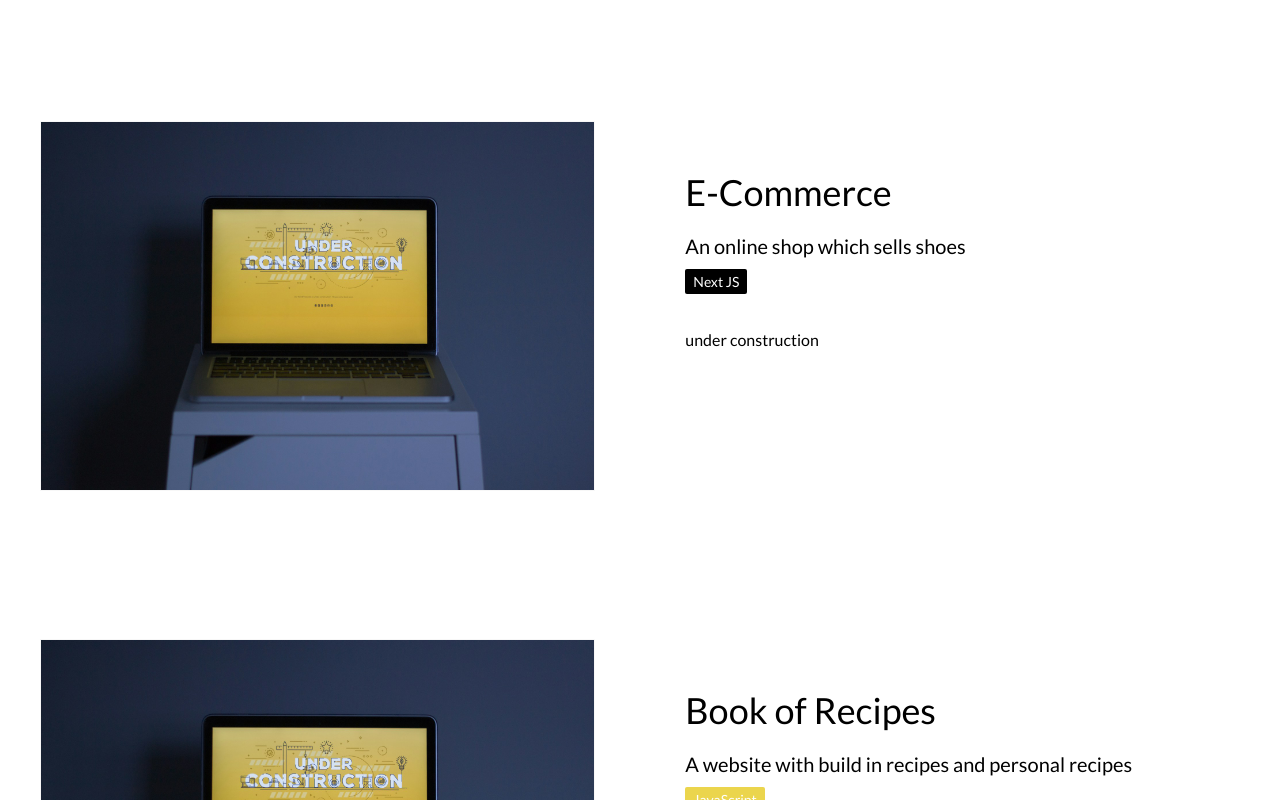
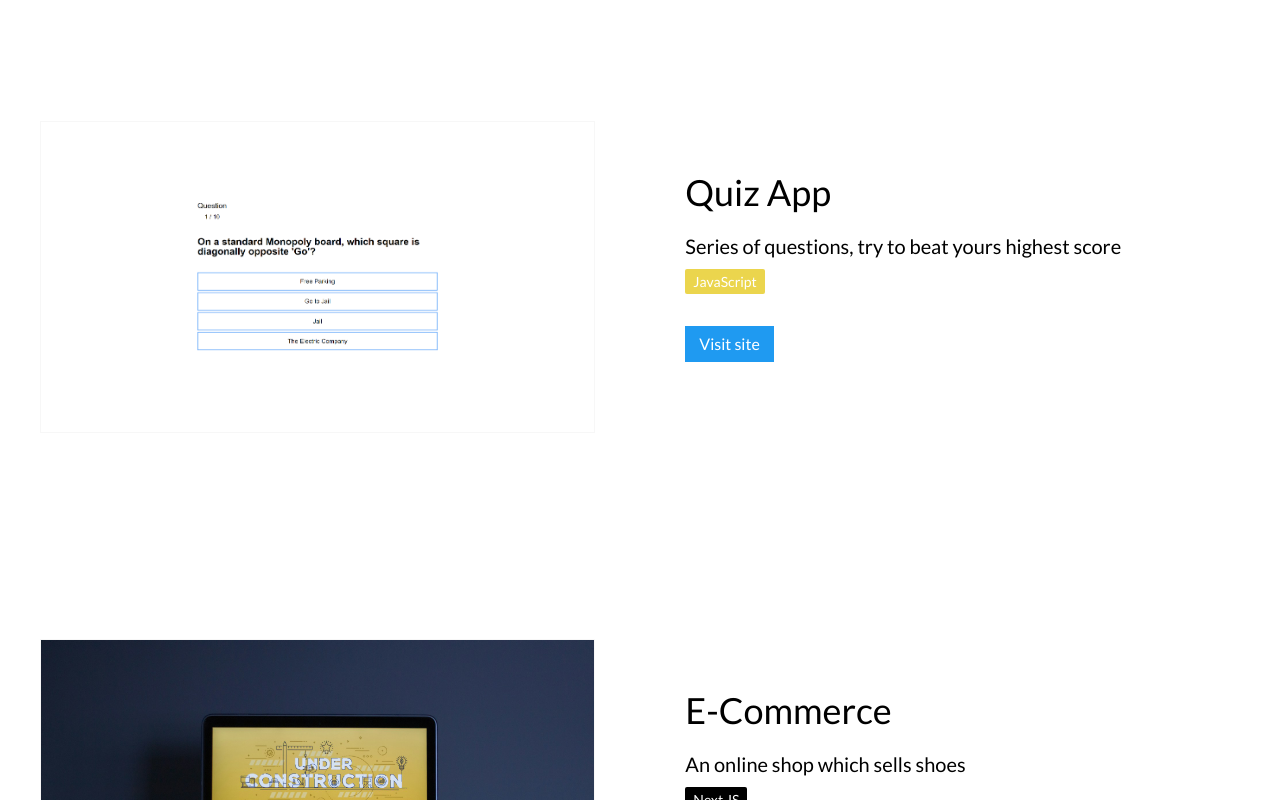
Before and after one commit to subinho/portfolio-2024, a React (Vite) app: page / in a window 1280 px wide. Shown: the part 940-1740 px from the top of the page. Built offline with nearby package versions, Linux system fonts and the light colour scheme.

Commit message:
added new project

```diff
--- a/src/assets/data/projectData.ts
+++ b/src/assets/data/projectData.ts
@@ -1,33 +1,42 @@
-import { under_construction, krasaaduse } from "../images";
-import { ProjectProps } from "../interfaces/global";
+import { under_construction, krasaaduse, quiz_app } from '../images';
+import { ProjectProps } from '../interfaces/global';
 
 const projectData: ProjectProps[] = [
   {
     id: 1,
-    image: under_construction,
-    heading: "E-Commerce",
-    desc: "An online shop which sells shoes",
-    badge: "Next JS",
-    badgeColor: "#000",
-    refer: "#",
+    image: quiz_app,
+    heading: 'Quiz App',
+    desc: 'Series of questions, try to beat yours highest score',
+    badge: 'JavaScript',
+    badgeColor: '#EBD54D',
+    refer: 'https://subinho.github.io/Quiz_app/index.html',
   },
   {
     id: 2,
     image: under_construction,
-    heading: "Book of Recipes",
-    desc: "A website with build in recipes and personal recipes",
-    badge: "JavaScript",
-    badgeColor: "#EBD54D",
-    refer: "#",
+    heading: 'E-Commerce',
+    desc: 'An online shop which sells shoes',
+    badge: 'Next JS',
+    badgeColor: '#000',
+    refer: '#',
   },
   {
     id: 3,
+    image: under_construction,
+    heading: 'Book of Recipes',
+    desc: 'A website with build in recipes and personal recipes',
+    badge: 'JavaScript',
+    badgeColor: '#EBD54D',
+    refer: '#',
+  },
+  {
+    id: 4,
     image: krasaaduse,
-    heading: "Krasa a Duse",
-    desc: "Small bussines page, which offers cosmetic and terapeutic services.",
-    badge: "Wordpress",
-    badgeColor: "#1f9af1",
-    refer: "https://www.krasaaduse.cz",
+    heading: 'Krasa a Duse',
+    desc: 'Small bussines page, which offers cosmetic and terapeutic services.',
+    badge: 'Wordpress',
+    badgeColor: '#1f9af1',
+    refer: 'https://www.krasaaduse.cz',
   },
 ];
 
--- a/src/assets/images/index.ts
+++ b/src/assets/images/index.ts
@@ -1,2 +1,3 @@
-export { default as under_construction } from "./under_construction.jpg";
-export { default as krasaaduse } from "./krasaaduse.webp";
+export { default as under_construction } from './under_construction.jpg';
+export { default as krasaaduse } from './krasaaduse.webp';
+export { default as quiz_app } from './quiz_app.png';
```
Also changed, not shown: src/assets/images/quiz_app.png (added).
